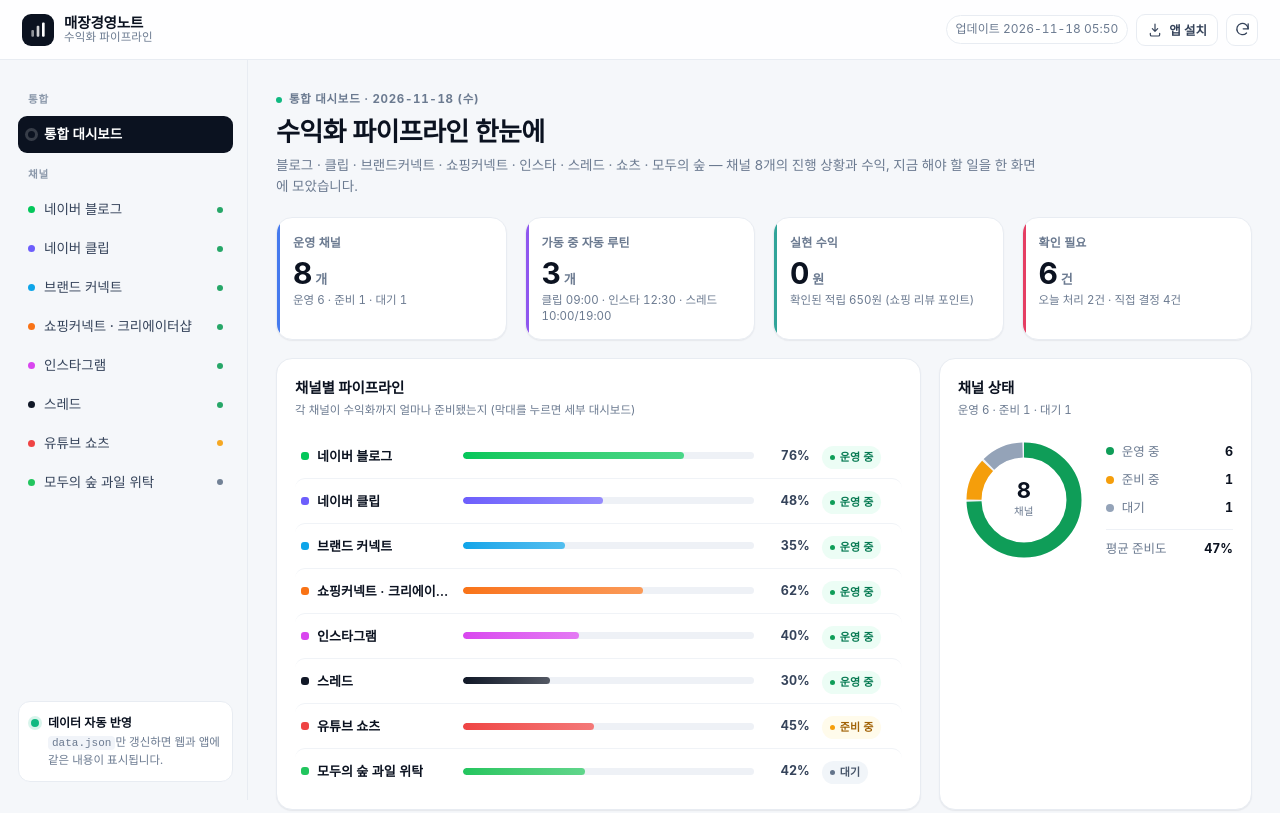
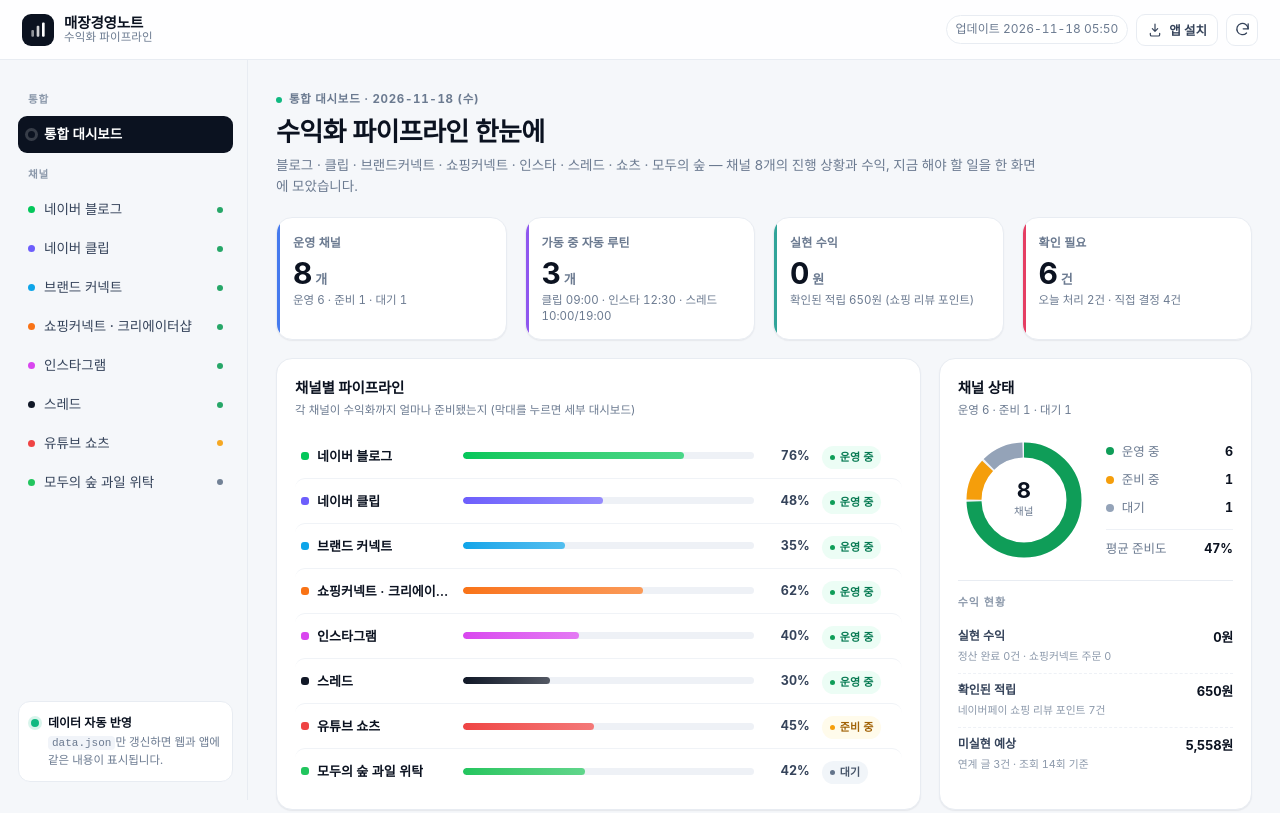
Before and after one commit to KIMS1112/storenote-dashboard, a plain HTML site: page index.html in a window 1280 px wide. Shown: the top 813 px of the page. Drawn offline with Linux system fonts and the light colour scheme; a web font is replaced by a local one.

Commit message:
feat: 수익 현황 요약 패널 추가, 서비스 워커 네트워크 우선으로 변경

```diff
--- a/app.js
+++ b/app.js
@@ -147,6 +147,16 @@
     return '<svg class="funnel" viewBox="0 0 ' + W + ' ' + H + '" role="img" aria-label="수익화 퍼널">' + paths + '</svg>';
   }
 
+
+  function revMini(d) {
+    var rows = (d.overview_revenue || []).map(function (r) {
+      return '<div class="rev-mini-row"><span class="rev-mini-label">' + esc(r.label) + '</span>' +
+        '<b>' + esc(r.value) + '</b><span class="rev-mini-note">' + esc(r.note) + '</span></div>';
+    }).join("");
+    if (!rows) return "";
+    return '<div class="rev-mini"><div class="rev-mini-head">수익 현황</div>' + rows + '</div>';
+  }
+
   /* ---------------- overview ---------------- */
   function renderOverview() {
     var d = state.data;
@@ -223,7 +233,8 @@
       '<div class="donut-wrap">' + donut(donutSegs, String(d.channels.length), "채널") +
       '<div class="legend">' + legend +
       '<div class="legend-item" style="border-top:1px solid #eef1f6;padding-top:9px;margin-top:2px">' +
-      '<span>평균 준비도</span><b>' + avg + '%</b></div></div></div></section>' +
+      '<span>평균 준비도</span><b>' + avg + '%</b></div></div></div>' +
+      revMini(d) + '</section>' +
       '</div>' +
       '<section class="panel" style="margin-bottom:18px"><div class="panel-head"><div><h2>수익화 퍼널</h2>' +
       '<p>' + esc(d.funnel.caption) + '</p></div></div>' +
--- a/data.json
+++ b/data.json
@@ -1094,5 +1094,22 @@
         "수수료는 신규·영세 4.95%가 기본이고, 스레드 유입에 네이버 공식 마케팅 링크를 쓰면 2.95%로 내려갑니다."
       ]
     }
+  ],
+  "overview_revenue": [
+    {
+      "label": "실현 수익",
+      "value": "0원",
+      "note": "정산 완료 0건 · 쇼핑커넥트 주문 0"
+    },
+    {
+      "label": "확인된 적립",
+      "value": "650원",
+      "note": "네이버페이 쇼핑 리뷰 포인트 7건"
+    },
+    {
+      "label": "미실현 예상",
+      "value": "5,558원",
+      "note": "연계 글 3건 · 조회 14회 기준"
+    }
   ]
 }
--- a/styles.css
+++ b/styles.css
@@ -292,6 +292,15 @@ main {
 .legend-item .sw { width: 8px; height: 8px; border-radius: 50%; flex: none; }
 .legend-item b { font-weight: 700; margin-left: auto; }
 .legend-item span { color: var(--muted); }
+
+/* ---------- revenue mini ---------- */
+.rev-mini { margin-top: 14px; padding-top: 13px; border-top: 1px solid var(--line); }
+.rev-mini-head { font-size: 11px; font-weight: 700; letter-spacing: .09em; text-transform: uppercase; color: var(--muted-2); margin-bottom: 9px; }
+.rev-mini-row { display: grid; grid-template-columns: 1fr auto; gap: 2px 8px; padding: 7px 0; }
+.rev-mini-row + .rev-mini-row { border-top: 1px dashed #eef1f6; }
+.rev-mini-label { font-size: 12px; color: var(--ink-2); font-weight: 600; }
+.rev-mini-row b { font-size: 13px; font-weight: 750; letter-spacing: -.02em; }
+.rev-mini-note { grid-column: 1 / -1; font-size: 10.8px; color: var(--muted-2); }
 
 /* ---------- funnel ---------- */
 .funnel { width: 100%; height: auto; display: block; font-family: var(--font); }
```
Also changed, not shown: sw.js (+23 -26 lines).
